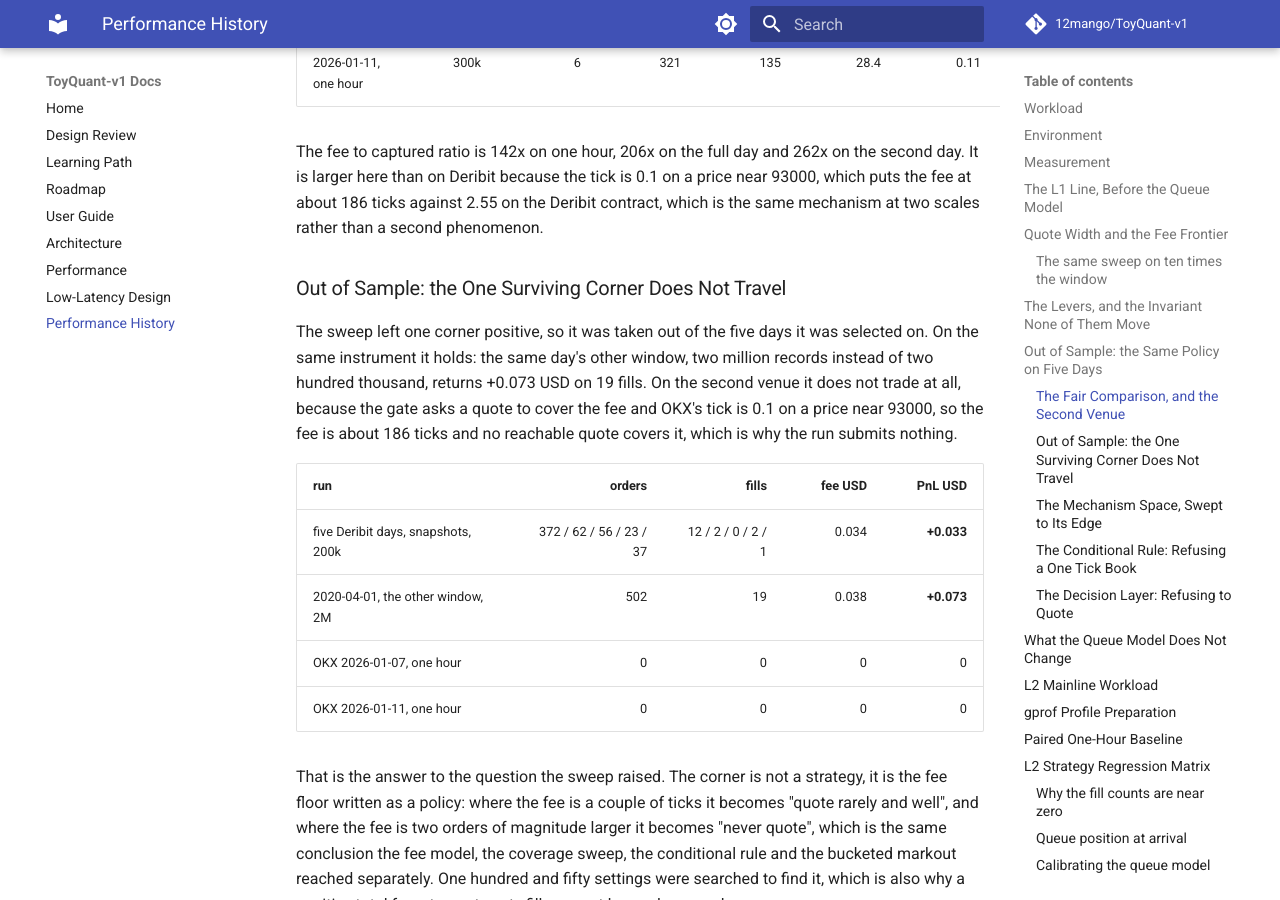
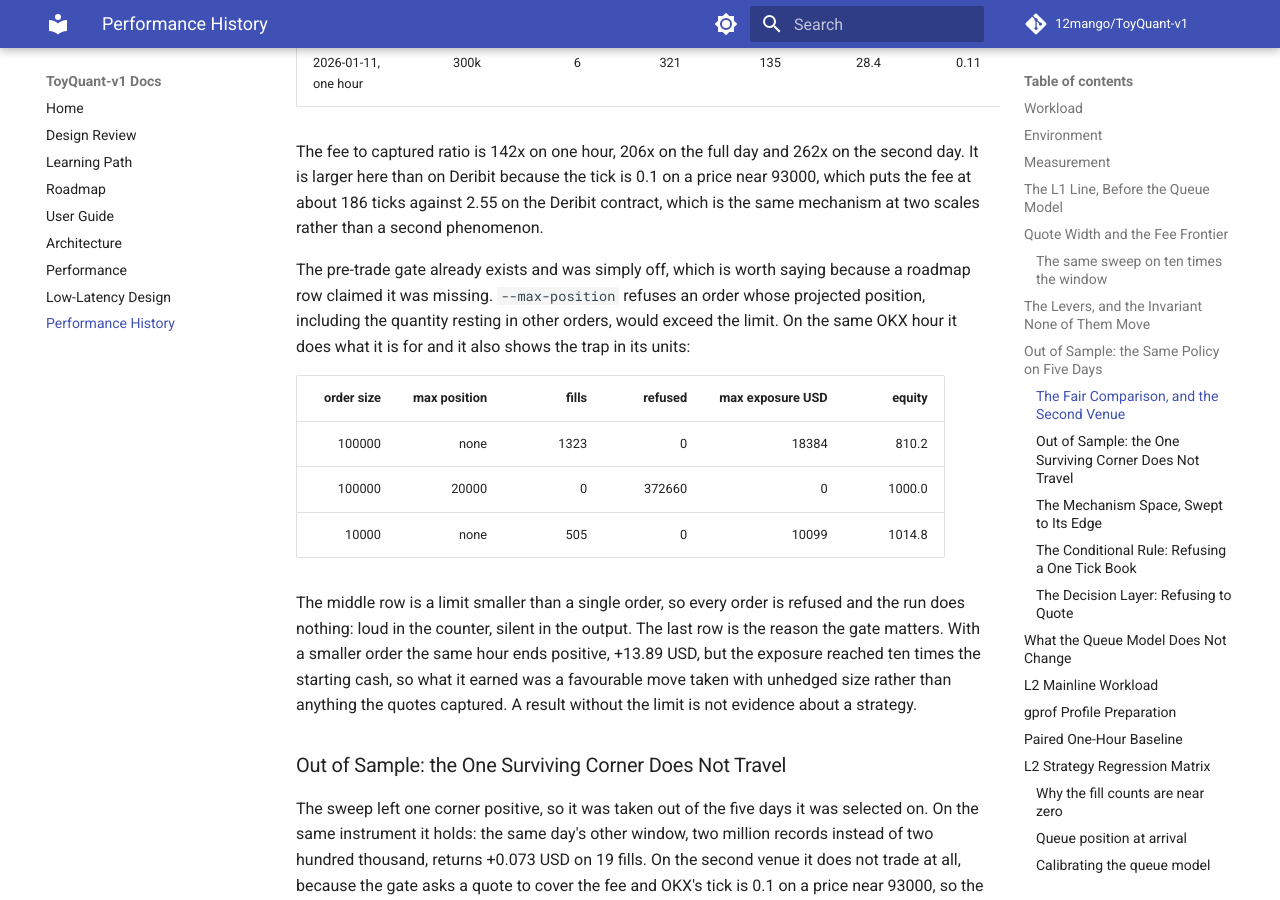
Before and after one commit to 12mango/ToyQuant-v1, an MkDocs documentation site: the page built from docs/PERFORMANCE_HISTORY.md, in a window 1280 px wide and 900 px high, scrolled down 8786 px. Built offline with MkDocs 1.6.1 and Material for MkDocs 9.7.7, drawn with Linux system fonts in a browser that asks for light colours; comment, search, counter and statistics services are not loaded.

Commit message:
docs: Correct the roadmap row about the pre-trade gate and record what it does

```diff
--- a/docs/PERFORMANCE_HISTORY.md
+++ b/docs/PERFORMANCE_HISTORY.md
@@ -302,6 +302,22 @@ than the API, so these rows are measured from a prepared slice and are not held
 The fee to captured ratio is 142x on one hour, 206x on the full day and 262x on the second day. It is larger here
 than on Deribit because the tick is 0.1 on a price near 93000, which puts the fee at about 186 ticks against 2.55 on
 the Deribit contract, which is the same mechanism at two scales rather than a second phenomenon.
+
+The pre-trade gate already exists and was simply off, which is worth saying because a roadmap row claimed it was
+missing. `--max-position` refuses an order whose projected position, including the quantity resting in other orders,
+would exceed the limit. On the same OKX hour it does what it is for and it also shows the trap in its units:
+
+| order size | max position | fills | refused | max exposure USD | equity |
+|---:|---:|---:|---:|---:|---:|
+| 100000 | none | 1323 | 0 | 18384 | 810.2 |
+| 100000 | 20000 | 0 | 372660 | 0 | 1000.0 |
+| 10000 | none | 505 | 0 | 10099 | 1014.8 |
+
+The middle row is a limit smaller than a single order, so every order is refused and the run does nothing: loud in
+the counter, silent in the output. The last row is the reason the gate matters. With a smaller order the same hour
+ends positive, +13.89 USD, but the exposure reached ten times the starting cash, so what it earned was a favourable
+move taken with unhedged size rather than anything the quotes captured. A result without the limit is not evidence
+about a strategy.
 
 <!-- toyquant:check
 run: l2_replay data/v2/deribit_trades_2020-04-01_BTC-PERPETUAL.csv.gz /tmp/snap_20200401_200k.csv BTC-PERPETUAL 0 active_l2 1 prorata --fast-validation --base-spread-ticks=1 --refresh-price-ticks=4 --min-spread-ticks=2
```
Also changed, not shown: docs/ROADMAP.md (+1 -1 lines).
